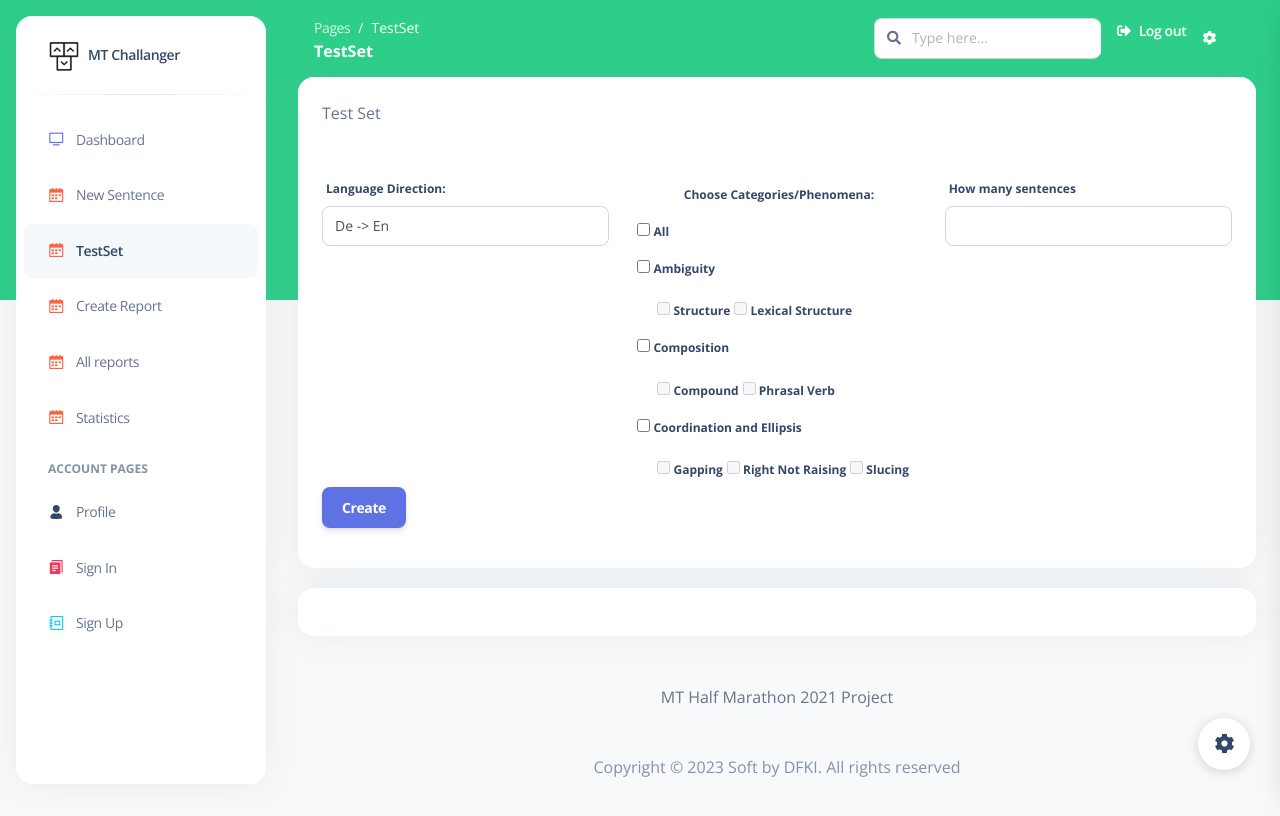
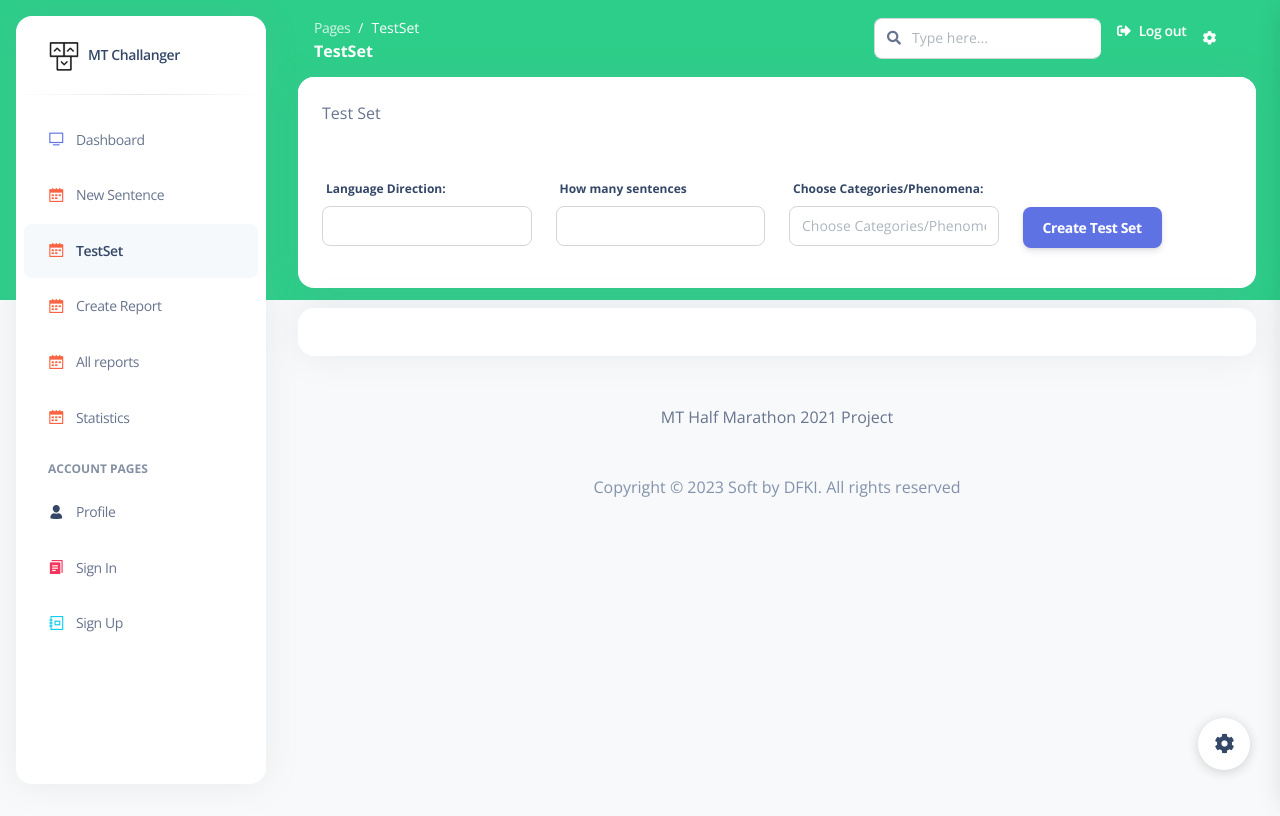
Before and after one commit to Sananshah14/mt_challenger_frontend_sanan, a Vue app: page /testset in a window 1280 px wide. Shown: the top 816 px of the page. Built offline with nearby package versions, Linux system fonts and the light colour scheme.

Commit message:
Retrive TestItems

```diff
--- a/src/views/TestSet.vue
+++ b/src/views/TestSet.vue
@@ -11,27 +11,58 @@
               class="form-control"
               v-model="selectedLanguage"
             >
-              <option value="De -> En">De -> En</option>
-              <option value="En -> De">En -> De</option>
-              <option value="RN -> En">RN -> En</option>
+              <option value="deen">De -> En</option>
+              <option value="ende">En -> De</option>
+              <option value="rnen">RN -> En</option>
             </select>
           </div>
           <div class="col-md">
-            <label
-              for="category"
-              style="
-                font-weight: bold;
-                margin-top: 10px;
-                display: block;
-                text-align: center;
-              "
+            <label for="howMany">How many sentences</label>
+            <input
+              type="number"
+              id="howMany"
+              class="form-control"
+              v-model="howMany"
+            />
+          </div>
+          <div class="col-md">
+            <label for="Choose Categories/Phenomena"
               >Choose Categories/Phenomena:</label
             >
-            <label style="margin-top: 10px">
+            <input
+              type="text"
+              id="categoryInput"
+              class="form-control"
+              placeholder="Choose Categories/Phenomena"
+              @click="toggleCategoryList"
+            />
+            <div
+              id="categoryList"
+              class="category-list"
+              v-show="isCategoryListVisible"
+            >
+              <div class="selected-options">
+                <span
+                  v-for="selectedCategory in Categories"
+                  :key="selectedCategory"
+                  class="selected-option"
+                >
+                  {{ selectedCategory }}
+                </span>
+                <span
+                  v-for="selectedSubcategory in Phenomenon"
+                  :key="selectedSubcategory"
+                  class="selected-option"
+                >
+                  {{ selectedSubcategory }}
+                </span>
+              </div>
+              <label class="form-check">
                 <input
                   type="checkbox"
+                  class="form-check-input"
                   v-model="selectAll"
-                @change="toggleAllSubcategories"
+                  @change="toggleAllPhenomenon"
                 />
                 All
               </label>
@@ -40,51 +71,42 @@
                 :key="index"
                 class="category"
               >
-              <label style="margin-top: 10px">
+                <label class="form-check">
                   <input
                     type="checkbox"
                     :value="category.name"
-                  v-model="selectedCategories"
+                    v-model="Categories"
                     @change="toggleSubcategories(category)"
                   />
                   {{ category.name }}
                 </label>
                 <div class="subcategory-list">
                   <label
-                  v-for="(subcategory, subIndex) in category.subcategories"
+                    v-for="(subcategory, subIndex) in category.Phenomenon"
                     :key="subIndex"
-                  style="margin-top: 5px"
+                    class="form-check"
                   >
                     <input
                       type="checkbox"
                       :value="subcategory"
-                    :disabled="!selectedCategories.includes(category.name)"
-                    v-model="selectedSubcategories"
+                      :disabled="!Categories.includes(category.name)"
+                      v-model="Phenomenon"
                     />
                     {{ subcategory }}
                   </label>
                 </div>
               </div>
             </div>
-          <div class="col-md">
-            <label for="howMany">How many sentences</label>
-            <input
-              type="number"
-              id="howMany"
-              class="form-control"
-              min="0"
-              max="100"
-            />
-          </div>
           </div>
           <div class="col-md">
             <button
               class="btn btn-primary"
               @click="createTestSet"
-            style="float: left"
+              style="float: left; margin-top: 32px"
             >
-            Create
+              Create Test Set
             </button>
+          </div>
         </div>
       </div>
     </div>
@@ -104,7 +126,7 @@
 </template>
 
 <script>
-// import axios from "axios";
+import axios from "axios";
 import DataTable from "../views/components/DataTable.vue";
 export default {
   components: {
@@ -115,26 +137,27 @@ export default {
       showTable: false,
       tableData: [],
       selectAll: false,
-      selectedCategories: [],
-      selectedSubcategories: [],
-      selectedLanguage: "De -> En",
-      howMany: 0,
+      Categories: [],
+      Phenomenon: [],
+      isCategoryListVisible: false,
+      selectedLanguage: "",
+      howMany: "",
       sen: "",
       isCreating: false,
       categories: [
         {
           name: "Ambiguity",
-          subcategories: ["Structure", "Lexical Structure"],
+          Phenomenon: ["Structure", "Lexical Structure"],
         },
         {
           name: "Composition",
-          subcategories: ["Compound", "Phrasal Verb"],
+          Phenomenon: ["Compound", "Phrasal Verb"],
         },
         {
           name: "Coordination and Ellipsis",
-          subcategories: ["Gapping", "Right Not Raising", "Slucing"],
+          Phenomenon: ["Gapping", "Right Not Raising", "Slucing"],
         },
-        // Add other categories and subcategories as needed
+        // Add other categories and Phenomenon as needed
       ],
     };
   },
@@ -142,84 +165,83 @@ export default {
     async createTestSet() {
       try {
         this.isCreating = true;
+        const selectedLanguage = this.selectedLanguage;
+
+        // Check if selectedLanguage is empty
+        if (!selectedLanguage) {
+          this.source_language = "";
+          this.target_language = "";
+        }
+
+        const source_language = selectedLanguage.substring(0, 2);
+        const target_language = selectedLanguage.substring(2);
         const testset = {
-          language: this.selectedLanguage,
-          categories: this.selectedCategories,
-          subcategories: this.selectedSubcategories,
+          source_language: source_language,
+          target_language: target_language,
+          categories: this.Categories,
+          Phenomenon: this.Phenomenon,
           howMany: this.howMany,
-          sen: this.sen,
         };
-        if (this.howMany > 100) {
-          alert("Percentage cannot exceed 100%");
-          return;
-        }
-        this.tableData = [
-          {
-            dataPointId: "DP001",
-            source: "Source A",
-            category: "Cat A",
-            barrier: "Barrier 1",
-          },
-          {
-            dataPointId: "DP002",
-            source: "Source B",
-            category: "Cat B",
-            barrier: "Barrier 2",
-          },
-          {
-            dataPointId: "DP003",
-            source: "Source C",
-            category: "Cat A",
-            barrier: "Barrier 3",
-          },
-        ];
-        this.showTable = true;
+
         // Make a POST request to send the test data to the server
-        // const response = await axios.post("YOUR_CREATE_ENDPOINT", testData);
-        // console.log("Test Set Created:", response.data);
-        console.log("Test Set" + testset);
+        const response = await axios.post(
+          "http://127.0.0.1:8000/api/testitems/filter_test_items/",
+          testset
+        );
+
+        // Handle the response here, which contains the filtered TestItem objects
+        console.log(response.data);
+
+        // Update the tableData with the response data
+        this.tableData = response.data.map((item) => ({
+          dataPointId: item[0],
+          source: item[1],
+          category: item[2],
+          barrier: item[3],
+        }));
 
         // Reset the form
-        this.selectedCategories = [];
-        this.selectedSubcategories = [];
+        this.Categories = [];
+        this.Phenomenon = [];
         this.selectedLanguage = "De -> En";
         this.howMany = 0;
         this.sen = "";
+        this.showTable = true;
       } catch (error) {
         console.error("Error creating test set:", error);
+      } finally {
         this.isCreating = false;
       }
     },
-    toggleAllSubcategories() {
+    toggleAllPhenomenon() {
       if (this.selectAll) {
-        this.selectedCategories = this.categories.map(
-          (category) => category.name
-        );
-        this.selectedSubcategories = this.categories.flatMap(
-          (category) => category.subcategories
+        this.Categories = this.categories.map((category) => category.name);
+        this.Phenomenon = this.categories.flatMap(
+          (category) => category.Phenomenon
         );
       } else {
-        this.selectedCategories = [];
-        this.selectedSubcategories = [];
+        this.Categories = [];
+        this.Phenomenon = [];
       }
     },
     toggleSubcategories(category) {
-      if (this.selectedCategories.includes(category.name)) {
+      if (this.Categories.includes(category.name)) {
         this.selectedSubcategories = this.selectedSubcategories.filter(
-          (subcategory) => !category.subcategories.includes(subcategory)
+          (subcategory) => !category.Phenomenon.includes(subcategory)
         );
       } else {
         this.selectedSubcategories = [
           ...this.selectedSubcategories,
           ...category.subcategories,
         ];
-      }
-
-      // Update selectAll status
+      } // Update selectAll status
       this.selectAll =
-        this.selectedCategories.length === this.categories.length &&
-        this.selectedSubcategories.length ===
-          this.categories.flatMap((cat) => cat.subcategories).length;
+        this.Categories.length === this.categories.length &&
+        this.Phenomenon.length ===
+          this.categories.flatMap((cat) => cat.Phenomenon).length;
+    },
+    toggleCategoryList() {
+      this.isCategoryListVisible = !this.isCategoryListVisible;
     },
   },
 };
@@ -234,4 +256,8 @@ export default {
   margin-top: 10px;
   margin-left: 20px;
 }
+.selected-option {
+  display: inline-block;
+  margin-right: 10px; /* Add some spacing between options */
+}
 </style>
--- a/src/views/components/DataTable.vue
+++ b/src/views/components/DataTable.vue
@@ -16,7 +16,7 @@
           <th>Data Point ID</th>
           <th>Source</th>
           <th>Category</th>
-          <th>Barrier</th>
+          <th>Phenomenon</th>
         </tr>
       </thead>
       <tbody>
@@ -48,7 +48,10 @@ export default {
   methods: {
     exportData() {
       const dataAsText = this.tableData
-        .map((item) => `${item.id},${item.name},${item.value}`)
+        .map(
+          (item) =>
+            `${item.dataPointId},${item.source},${item.category},${item.barrier}`
+        )
         .join("\n");
       const blob = new Blob([dataAsText], { type: "text/plain" });
       const url = URL.createObjectURL(blob);
```
Lines whose indentation alone changed are shown as unchanged.
